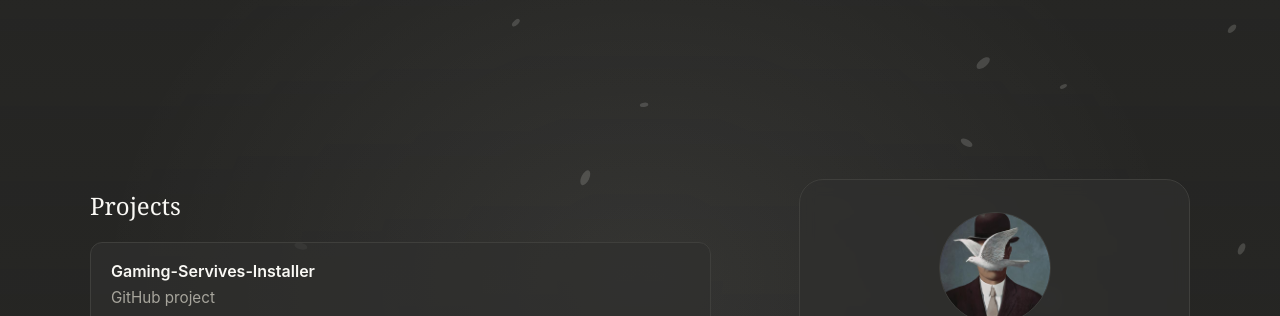
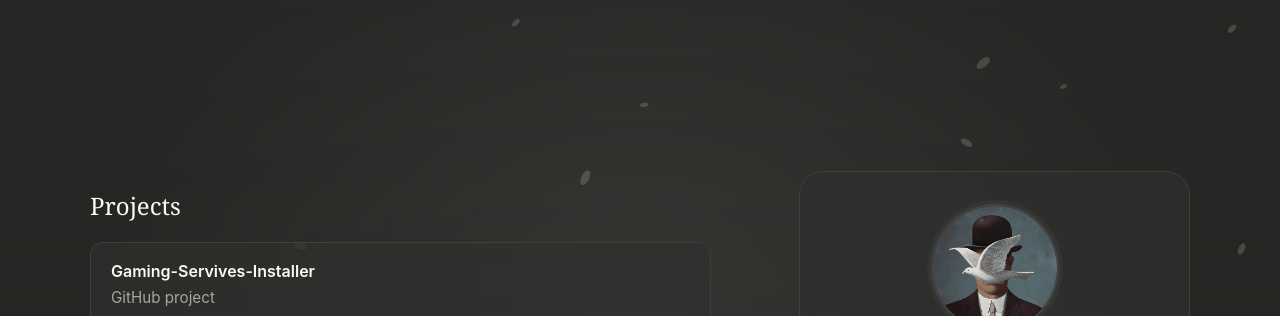
Before and after one commit to CleanCEZ/CleanCEZ.github.io, a plain HTML site: page index.html in a window 1280 px wide. Shown: the top 316 px of the page. Drawn offline with Linux system fonts and the light colour scheme.

Commit message:
Tighten the avatar crop and framing so the profile image fits the circular card without weird empty/overlapping edges.

```diff
--- a/style.css
+++ b/style.css
@@ -74,11 +74,15 @@ a:focus-visible { outline: 2px solid var(--accent-hover); outline-offset: 3px; }
 }
 
 .avatar {
-  width: 112px;
-  height: 112px;
+  width: 128px;
+  height: 128px;
+  display: block;
   border-radius: 50%;
   object-fit: cover;
-  border: 1px solid var(--border);
+  object-position: center 18%;
+  background: #1c1b1a;
+  border: 2px solid rgba(250, 249, 245, 0.18);
+  box-shadow: 0 0 0 4px rgba(250, 249, 245, 0.03);
 }
 
 h1 {
```
